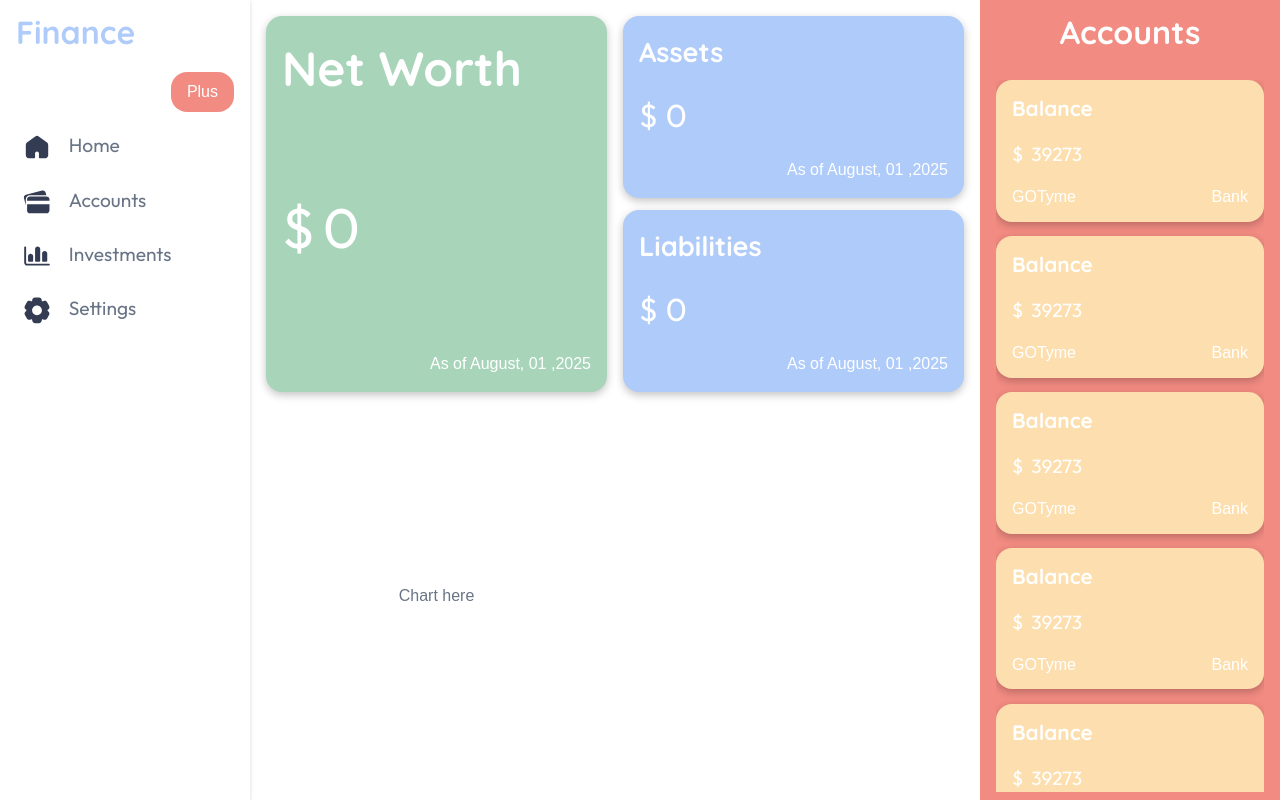
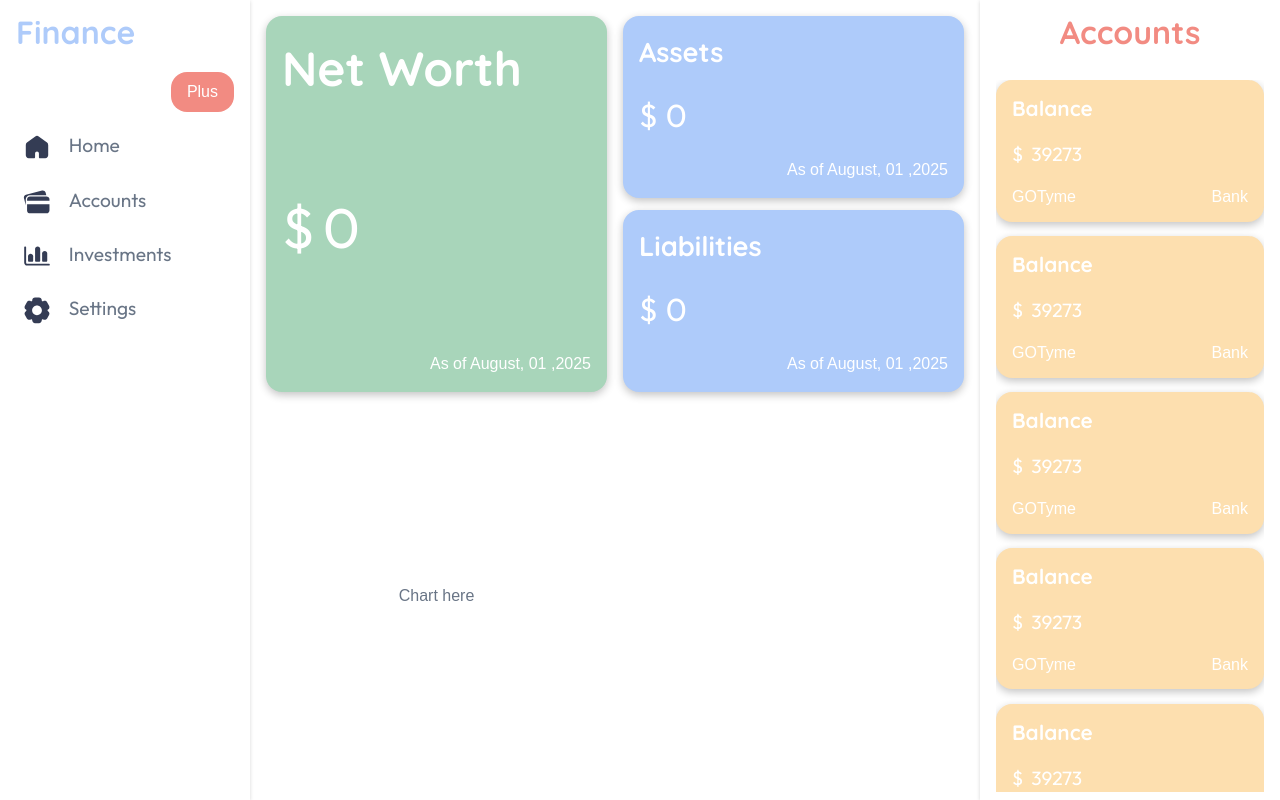
Before and after one commit to asshleygozar/financial-manager, a Next.js app: page /home in a window 1280 px wide. Built offline with nearby package versions, Linux system fonts and the light colour scheme.

Commit message:
update background and font color and add box shadow

```diff
--- a/styles/components/right-side-bar.module.css
+++ b/styles/components/right-side-bar.module.css
@@ -1,10 +1,10 @@
 .container {
 	height: 100vh;
-	background-color: var(--accent-red);
 	padding: 0.5rem 1rem;
     display: flex;
     flex-direction: column;
     gap: 1.5rem;
+	box-shadow: rgba(0, 0, 0, 0.16) 0px 1px 4px;
 }
 .container > .accounts {
     overflow: auto;
@@ -24,5 +24,5 @@
 	font-family: var(--font-quick-sand);
 	font-size: 2rem;
 	font-weight: bold;
-	color: var(--bg-foreground);
+	color: var(--accent-red);
 }
```
